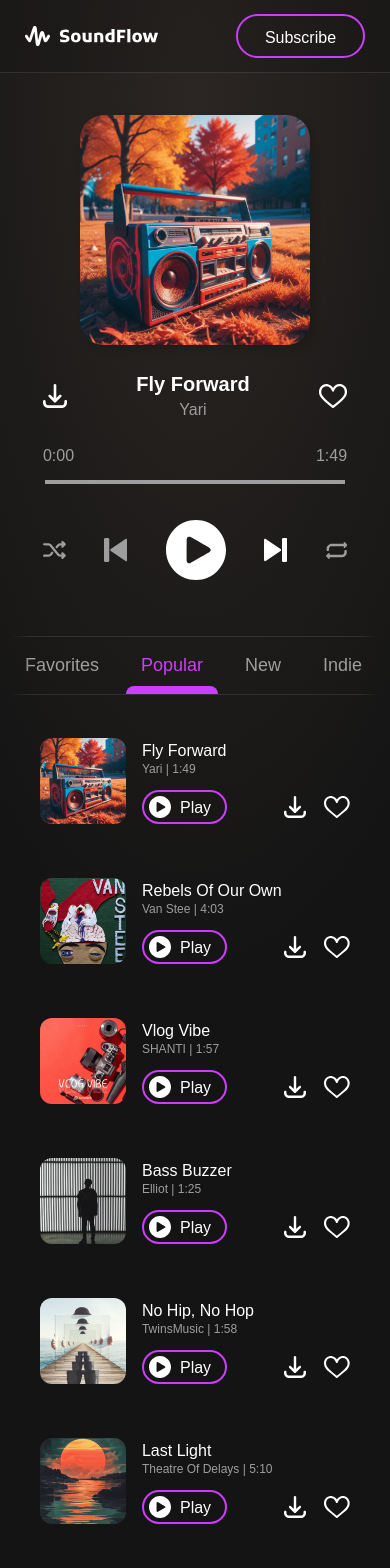
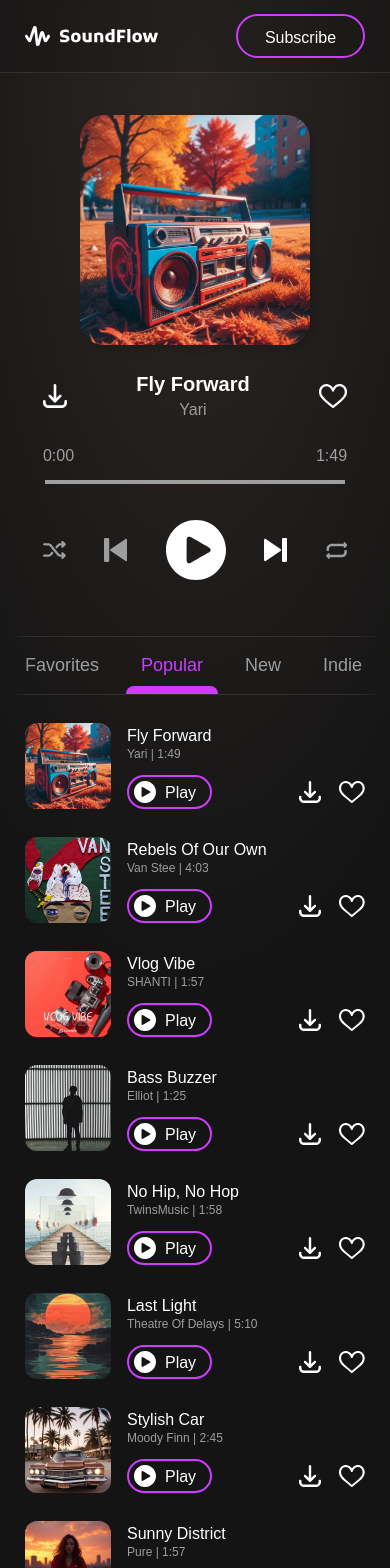
Before and after one commit to yaroslavadamov/yaroslavadamov.github.io, a React (Vite) app in the folder portfolio/sound-flow/: page / in a window 390 px wide. Shown: the top 1568 px of the page. Built offline with nearby package versions, Linux system fonts and the light colour scheme; a web font is replaced by a local one.

Commit message:
SoundFlow: trackcard style fix

```diff
--- a/portfolio/sound-flow/src/components/Music/Tracks/TrackCard/TrackCard.scss
+++ b/portfolio/sound-flow/src/components/Music/Tracks/TrackCard/TrackCard.scss
@@ -76,7 +76,7 @@
 
 	@media (max-width: 800px) {
 		min-width: none;
-
+		padding: 0;
 		background-color: transparent;
 		border: none;
 	}
--- a/portfolio/sound-flow/src/components/Music/Tracks/Tracks.scss
+++ b/portfolio/sound-flow/src/components/Music/Tracks/Tracks.scss
@@ -24,5 +24,6 @@
 	@media (max-width: 800px) {
 		padding-top: 28px;
 		grid-template-columns: 1fr;
+		gap: 28px;
 	}
 }
```
Also changed, not shown: 4 other files (tests, documents, lock files or other folders).
